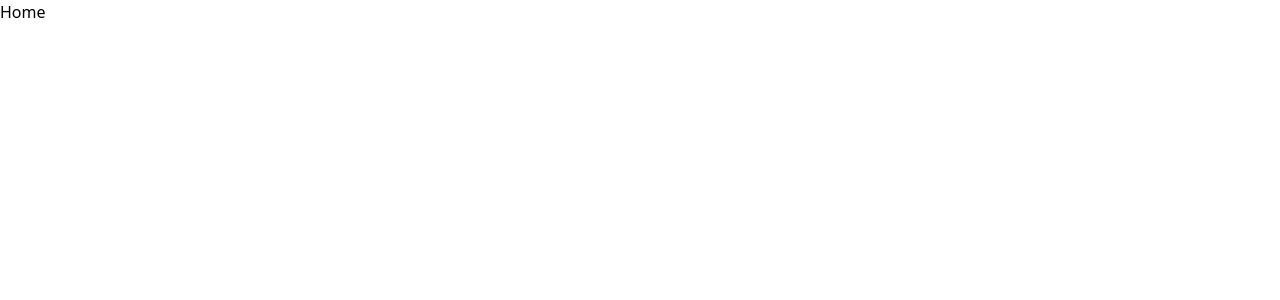
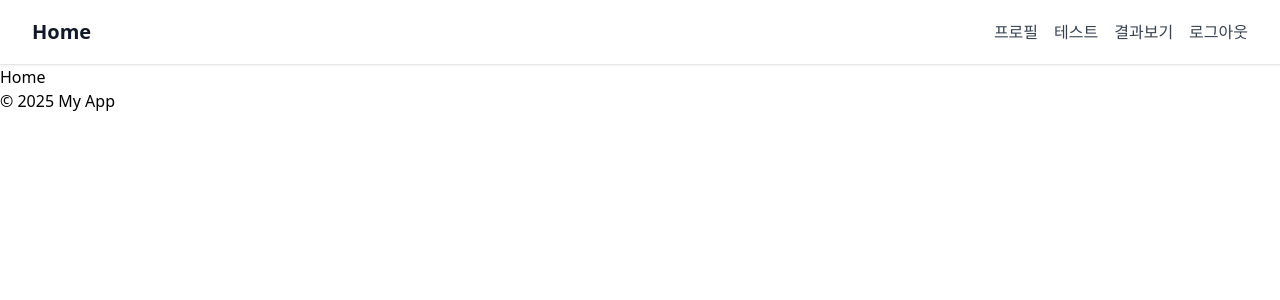
Before and after one commit to woohyuckk/mbti-test, a React (Vite) app: page / in a window 1280 px wide. Shown: the top 300 px of the page. Built offline with nearby package versions, Linux system fonts and the light colour scheme.

Commit message:
feat: header 추가

```diff
--- a/src/components/layout/Header.jsx
+++ b/src/components/layout/Header.jsx
@@ -1,9 +1,145 @@
-import React from 'react'
+import React, { useState } from 'react';
+import { Link } from 'react-router-dom';
 
 const Header = () => {
+  // 예시로 로그인 상태(true)로 설정, 실제 로직에 맞게 변경하세요.
+  const [isLoggedIn, setIsLoggedIn] = useState(true);
+  const [isMobileMenuOpen, setIsMobileMenuOpen] = useState(false);
+
+  const toggleMobileMenu = () => {
+    setIsMobileMenuOpen(prev => !prev);
+  };
+
+  const handleLogout = () => {
+    // 실제 로그아웃 로직 (예: 토큰 삭제, 상태 갱신 등)
+    setIsLoggedIn(false);
+  };
+
   return (
-    <div>Header</div>
-  )
-}
+    <header className="bg-white border-b border-gray-200 shadow-sm">
+      <div className="max-w-7xl mx-auto px-4 sm:px-6 lg:px-8">
+        <div className="flex justify-between items-center h-16">
+          {/* 좌측: Home 링크 */}
+          <div className="flex-shrink-0">
+            <Link
+              to="/"
+              className="text-xl font-bold text-gray-900 hover:text-indigo-600 transition-colors duration-200"
+            >
+              Home
+            </Link>
+          </div>
 
-export default Header
+          {/* 우측: 데스크탑 네비게이션 */}
+          <nav className="hidden md:flex items-center space-x-4">
+            {isLoggedIn ? (
+              <>
+                <Link
+                  to="/profile"
+                  className="text-gray-700 hover:text-indigo-600 transition-colors duration-200"
+                >
+                  프로필
+                </Link>
+                <Link
+                  to="/test"
+                  className="text-gray-700 hover:text-indigo-600 transition-colors duration-200"
+                >
+                  테스트
+                </Link>
+                <Link
+                  to="/results"
+                  className="text-gray-700 hover:text-indigo-600 transition-colors duration-200"
+                >
+                  결과보기
+                </Link>
+                <button
+                  onClick={handleLogout}
+                  className="text-gray-700 hover:text-indigo-600 transition-colors duration-200"
+                >
+                  로그아웃
+                </button>
+              </>
+            ) : (
+              <>
+                <Link
+                  to="/login"
+                  className="text-gray-700 hover:text-indigo-600 transition-colors duration-200"
+                >
+                  로그인
+                </Link>
+                <Link
+                  to="/signup"
+                  className="text-gray-700 hover:text-indigo-600 transition-colors duration-200"
+                >
+                  회원가입
+                </Link>
+              </>
+            )}
+          </nav>
+
+          {/* 모바일: 더보기 버튼 */}
+          <div className="md:hidden">
+            <button
+              onClick={toggleMobileMenu}
+              className="text-gray-700 hover:text-indigo-600 transition-colors duration-200 "
+            >
+              더보기
+            </button>
+          </div>
+        </div>
+      </div>
+
+      {/* 모바일 메뉴: 토글 상태에 따라 표시 */}
+      {isMobileMenuOpen && (
+        <nav className="md:hidden bg-white border-t border-gray-200">
+          <div className="px-2 py-3 space-y-1">
+            {isLoggedIn ? (
+              <>
+                <Link
+                  to="/profile"
+                  className="block px-3 py-2 rounded-md text-base font-medium text-gray-700 hover:text-indigo-600 hover:bg-gray-50 transition-colors duration-200"
+                >
+                  프로필
+                </Link>
+                <Link
+                  to="/test"
+                  className="block px-3 py-2 rounded-md text-base font-medium text-gray-700 hover:text-indigo-600 hover:bg-gray-50 transition-colors duration-200"
+                >
+                  테스트
+                </Link>
+                <Link
+                  to="/results"
+                  className="block px-3 py-2 rounded-md text-base font-medium text-gray-700 hover:text-indigo-600 hover:bg-gray-50 transition-colors duration-200"
+                >
+                  결과보기
+                </Link>
+                <button
+                  onClick={handleLogout}
+                  className="block w-full text-left px-3 py-2 rounded-md text-base font-medium text-gray-700 hover:text-indigo-600 hover:bg-gray-50 transition-colors duration-200"
+                >
+                  로그아웃
+                </button>
+              </>
+            ) : (
+              <>
+                <Link
+                  to="/login"
+                  className="block px-3 py-2 rounded-md text-base font-medium text-gray-700 hover:text-indigo-600 hover:bg-gray-50 transition-colors duration-200"
+                >
+                  로그인
+                </Link>
+                <Link
+                  to="/signup"
+                  className="block px-3 py-2 rounded-md text-base font-medium text-gray-700 hover:text-indigo-600 hover:bg-gray-50 transition-colors duration-200"
+                >
+                  회원가입
+                </Link>
+              </>
+            )}
+          </div>
+        </nav>
+      )}
+    </header>
+  );
+};
+
+export default Header;
--- a/src/components/layout/Layout.jsx
+++ b/src/components/layout/Layout.jsx
@@ -1,9 +1,21 @@
-import React from 'react'
+import { Outlet } from 'react-router-dom';
+import Header from './Header';
 
 const Layout = () => {
   return (
-    <div>Layout</div>
-  )
-}
+    <>
+      <Header>
+        <h1>My App</h1>
 
-export default Layout
+      </Header>
+      <main>
+        <Outlet />
+      </main>
+      <footer>
+        <p>&copy; 2025 My App</p>
+      </footer>
+    </>
+  );
+};
+
+export default Layout;
--- a/src/shared/router.jsx
+++ b/src/shared/router.jsx
@@ -1,29 +1,27 @@
-import { BrowserRouter, Route, Routes } from "react-router-dom"
-import Home from "../pages/Home"
-import Login from "../pages/Login"
-import Signup from "../pages/Signup"
-import Results from "../pages/Results"
-import Test from "../pages/Test"
-import Profile from "../pages/Profile"
-
-
-
+import { BrowserRouter, Route, Routes } from "react-router-dom";
+import Home from "../pages/Home";
+import Login from "../pages/Login";
+import Signup from "../pages/Signup";
+import Results from "../pages/Results";
+import Test from "../pages/Test";
+import Profile from "../pages/Profile";
+import Layout from "../components/layout/Layout";
 
 const Router = () => {
-
   return (
     <BrowserRouter>
       <Routes>
-        <Route path='/' element={<Home/>}/>
-        <Route path='/login' element={<Login/>}/>
-        <Route path='/signup' element={<Signup/>}/>
-        <Route path='/results' element={<Results/>}/>
-        <Route path='/test' element={<Test/>}/>
-        <Route path='/profile' element={<Profile/>}/>
-    </Routes>
+        <Route element={<Layout />}>
+          <Route path="/" element={<Home />} />
+          <Route path="/test" element={<Test />} />
+          <Route path="/results" element={<Results />} />
+          <Route path="/profile" element={<Profile />} />
+          <Route path="/login" element={<Login />} />
+          <Route path="/signup" element={<Signup />} />
+        </Route>
+      </Routes>
     </BrowserRouter>
-)
-}
+  );
+};
 
-
-export default Router
+export default Router;
```
